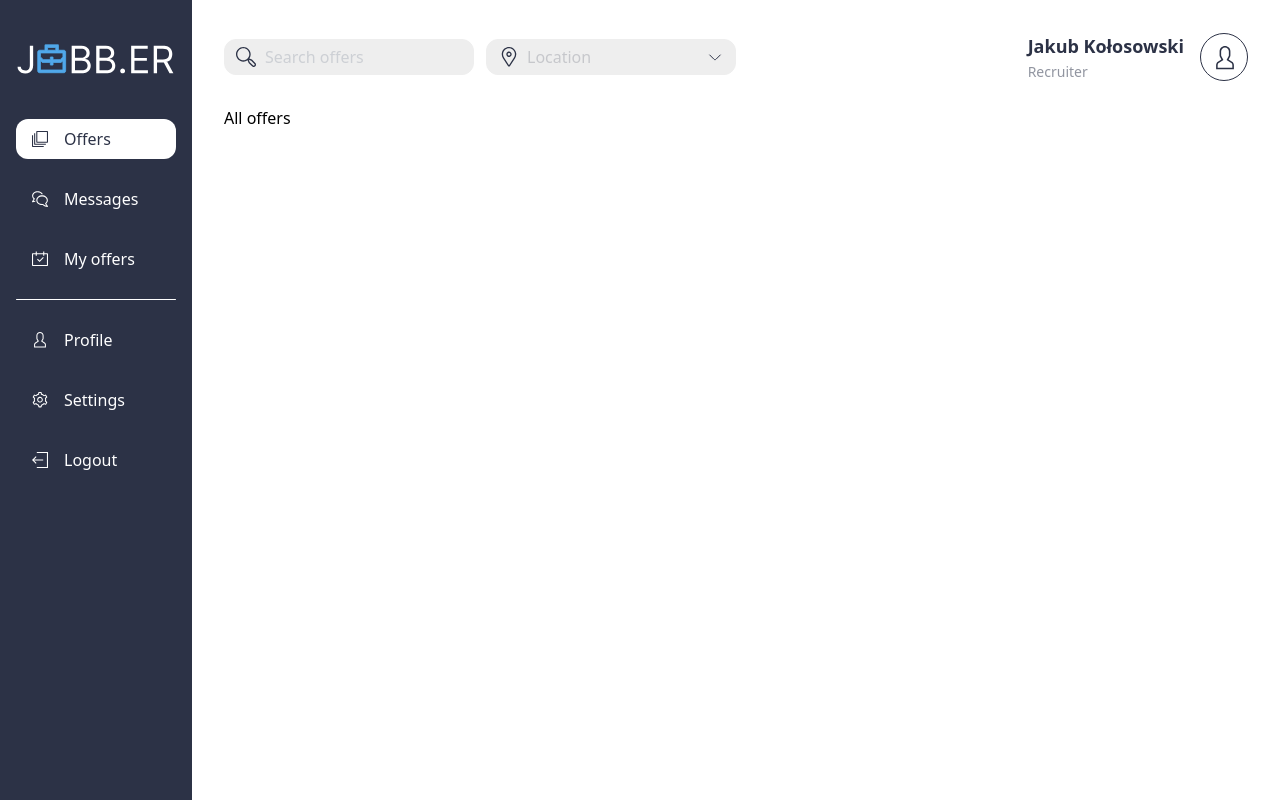
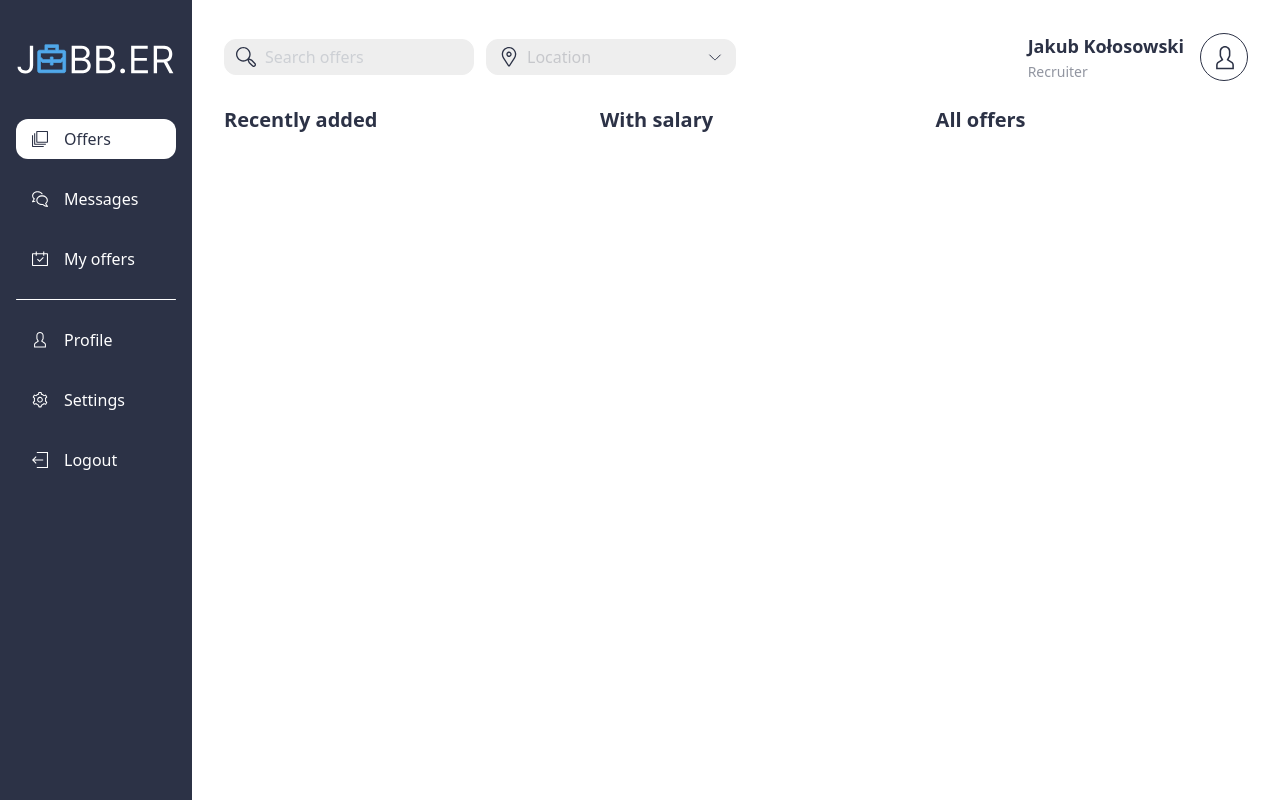
Before and after one commit to jobb-er/jobber-frontend, a React (Create React App) app: page /offers in a window 1280 px wide. Built offline with nearby package versions, Linux system fonts and the light colour scheme.

Commit message:
Added all offers ggrid

```diff
--- a/src/packages/offers/ui/all-offers/allOffers.tsx
+++ b/src/packages/offers/ui/all-offers/allOffers.tsx
@@ -1,9 +1,11 @@
 import { ReactElement } from "react";
 import { useTranslation } from "react-i18next";
 
+import { removeDuplicateWhitespaces } from "../../../../common/utils";
 import { ReactComponent as SearchIcon } from "../../../../common/images/offers/search.svg";
 import { ReactComponent as LocationIcon } from "../../../../common/images/offers/location.svg";
-import { TopBar, Input, Select } from "../../../../common/components";
+import { TopBar, Input, Select, Label } from "../../../../common/components";
+import styles from "./styles.module.css";
 
 const AllOffers = (): ReactElement => {
   const { t } = useTranslation();
@@ -29,7 +31,15 @@ const AllOffers = (): ReactElement => {
           />
         </div>
       </TopBar>
-      <span>All offers</span>
+      <div
+        className={removeDuplicateWhitespaces(
+          `grid h-full ${styles.offersContainer}`,
+        )}
+      >
+        <Label>{t("allOffers.recently")}</Label>
+        <Label>{t("allOffers.salary")}</Label>
+        <Label>{t("allOffers.all")}</Label>
+      </div>
     </section>
   );
 };
--- /dev/null
+++ b/src/packages/offers/ui/all-offers/styles.module.css
@@ -0,0 +1,4 @@
+.offersContainer {
+  grid-template-columns: auto auto auto;
+  grid-template-areas: "recently salary all";
+}
```
